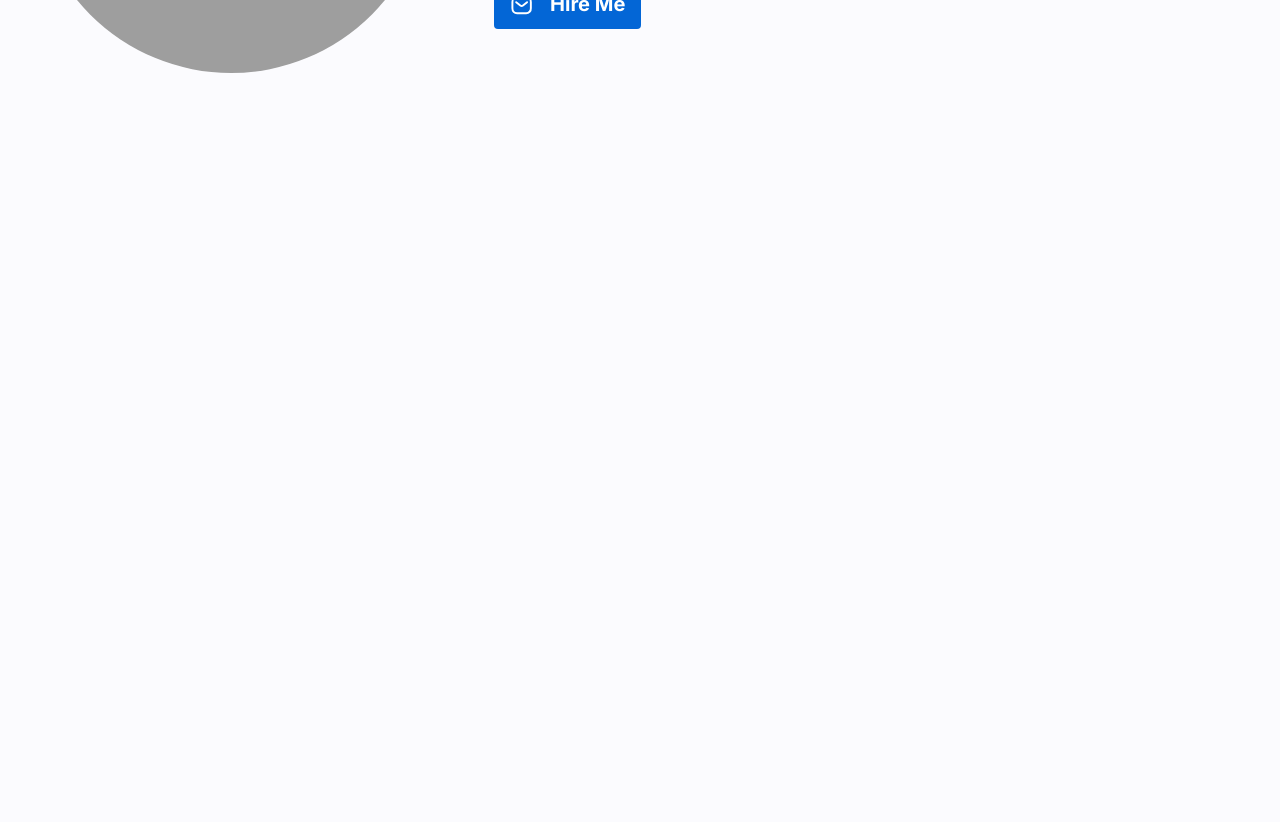
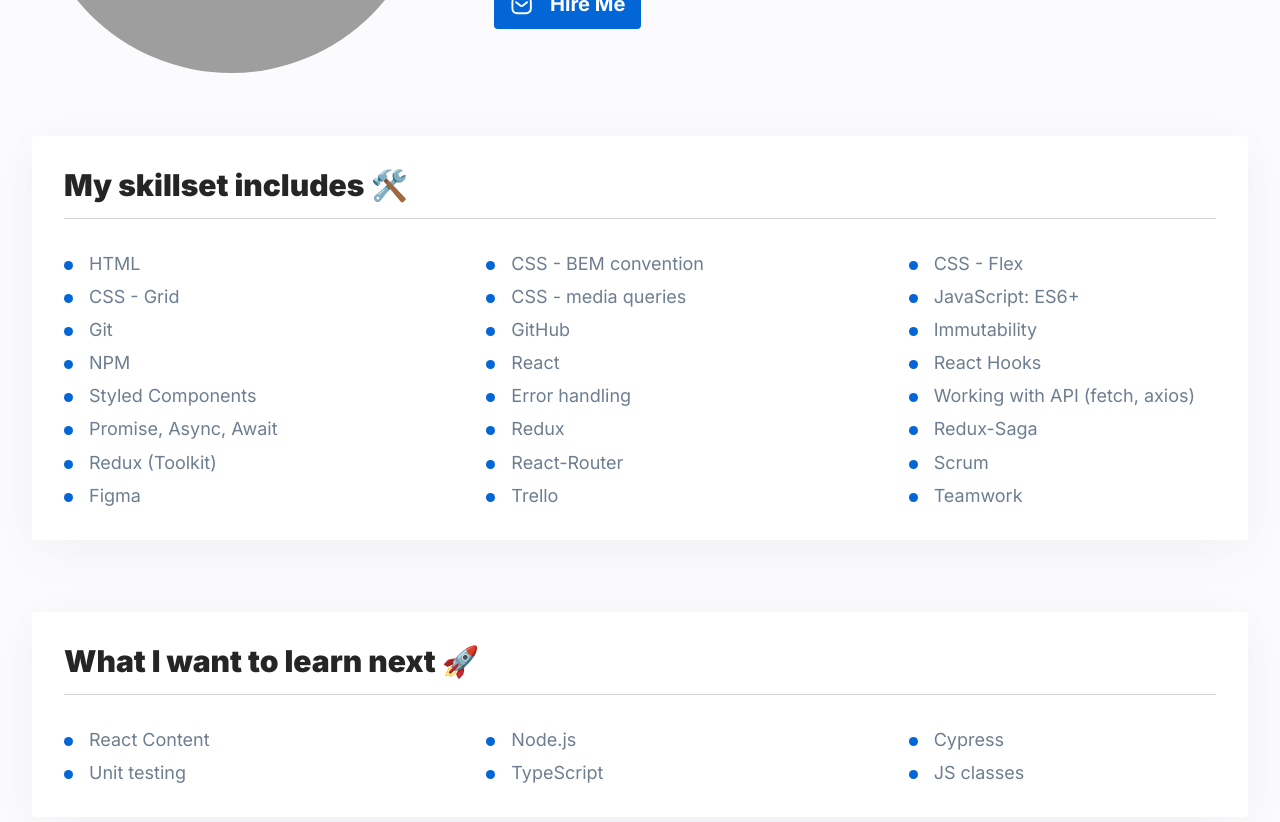
Before and after one commit to arczi147/personal-homepage, a React (Create React App) app: page / in a window 1280 px wide. Shown: the part 440-1262 px from the top of the page. Before the commit the page ends 800 px from the top, so only its background shows below. Built offline with nearby package versions, Linux system fonts and the light colour scheme; grey boxes are pictures that could not be loaded.

Commit message:
Components 'Skills' and 'WantToLearn' added

```diff
--- a/src/App.js
+++ b/src/App.js
@@ -1,11 +1,15 @@
 import Container from "./common/Container";
 import { Header } from "./features/author/PersonalHomepage/Header";
+import { Skills } from "./features/author/PersonalHomepage/Skills";
+import { WantToLearn } from "./features/author/PersonalHomepage/WantToLearn";
 
 function App() {
 
   return (
     <Container>
       <Header />
+      <Skills />
+      <WantToLearn />
     </Container>
   );
 }
--- /dev/null
+++ b/src/common/List/index.js
@@ -0,0 +1,12 @@
+import { StyledList, Dash, Item } from "./styled";
+
+export const List = ({ skills }) => (
+    <StyledList>
+        {skills.map((skill) => (
+            <Item key={skill}>
+                <Dash />
+                {skill}
+            </Item>
+        ))}
+    </StyledList>
+);
--- /dev/null
+++ b/src/common/List/styled.js
@@ -0,0 +1,25 @@
+import styled from "styled-components";
+import { ReactComponent as DashIcon } from "../../images/dash.svg";
+
+export const StyledList = styled.ul`
+    display: grid;
+    grid-template-columns: repeat(3, 1fr);
+    gap: 8px;
+    column-gap: 115px;
+    padding-left: 0;
+    margin-top: 32px;
+    line-height: 1.4;
+    margin-bottom: 0;
+`;
+
+export const Item = styled.li`
+    list-style: none;
+    font-size: 18px;
+    color: ${({ theme }) => theme.color.slateGray};
+`;
+
+export const Dash = styled(DashIcon)`
+    width: 9px;
+    height: 9px;
+    margin-right: 16px;
+`;
--- /dev/null
+++ b/src/common/Section/index.js
@@ -0,0 +1,10 @@
+import { Wrapper, Title, Content } from "./styled";
+
+export const Section = ({ title, content }) => {
+    return (
+        <Wrapper>
+            <Title>{title}</Title>
+            <Content>{content}</Content>
+        </Wrapper>
+    )
+};
--- /dev/null
+++ b/src/common/Section/styled.js
@@ -0,0 +1,25 @@
+import styled from "styled-components";
+
+export const Wrapper = styled.div`
+    margin-top: 63px;
+    max-height: 404px;
+    width: 1216px;
+    background-color: ${({ theme }) => theme.color.white};
+    border-radius: 4px;
+    box-shadow: 0px 16px 58px 0px rgba(9, 10, 51, 0.03), 0px -2px 50px 0px rgba(9, 10, 51, 0.02);
+    padding: 32px;
+    margin-bottom: 72px;
+`;
+
+export const Title = styled.h2`
+    font-weight: 900;
+    font-size: 30px;
+    color: ${({ theme }) => theme.color.mineShaft};
+    padding-bottom: 15px;
+    border-bottom: 1px solid ${({ theme }) => theme.color.iron};
+    margin: 0;
+`;
+
+export const Content = styled.div`
+    padding: 0;
+`;
--- a/src/common/data.js
+++ b/src/common/data.js
@@ -1 +1,37 @@
 export const email = "arturfeliks4@gmail.com";
+
+export const skillList = [
+    "HTML",
+    "CSS - BEM convention",
+    "CSS - Flex",
+    "CSS - Grid",
+    "CSS - media queries",
+    "JavaScript: ES6+",
+    "Git",
+    "GitHub",
+    "Immutability",
+    "NPM",
+    "React",
+    "React Hooks",
+    "Styled Components",
+    "Error handling",
+    "Working with API (fetch, axios)",
+    "Promise, Async, Await",
+    "Redux",
+    "Redux-Saga",
+    "Redux (Toolkit)",
+    "React-Router",
+    "Scrum",
+    "Figma",
+    "Trello",
+    "Teamwork",
+];
+
+export const futureSkillList = [
+    "React Content",
+    "Node.js",
+    "Cypress",
+    "Unit testing",
+    "TypeScript",
+    "JS classes",
+];
--- /dev/null
+++ b/src/features/author/PersonalHomepage/Skills/index.js
@@ -0,0 +1,10 @@
+import { Section } from "../../../../common/Section";
+import { skillList } from "../../../../common/data";
+import { List } from "../../../../common/List";
+
+export const Skills = () => (
+    <Section
+        title="My skillset includes 🛠️"
+        content={<List skills={skillList} />}
+    />
+);
--- /dev/null
+++ b/src/features/author/PersonalHomepage/WantToLearn/index.js
@@ -0,0 +1,10 @@
+import { Section } from "../../../../common/Section";
+import { futureSkillList } from "../../../../common/data";
+import { List } from "../../../../common/List";
+
+export const WantToLearn = () => (
+    <Section
+        title="What I want to learn next 🚀"
+        content={<List skills={futureSkillList} />}
+    />
+);
```
Also changed, not shown: src/images/dash.svg (added).
